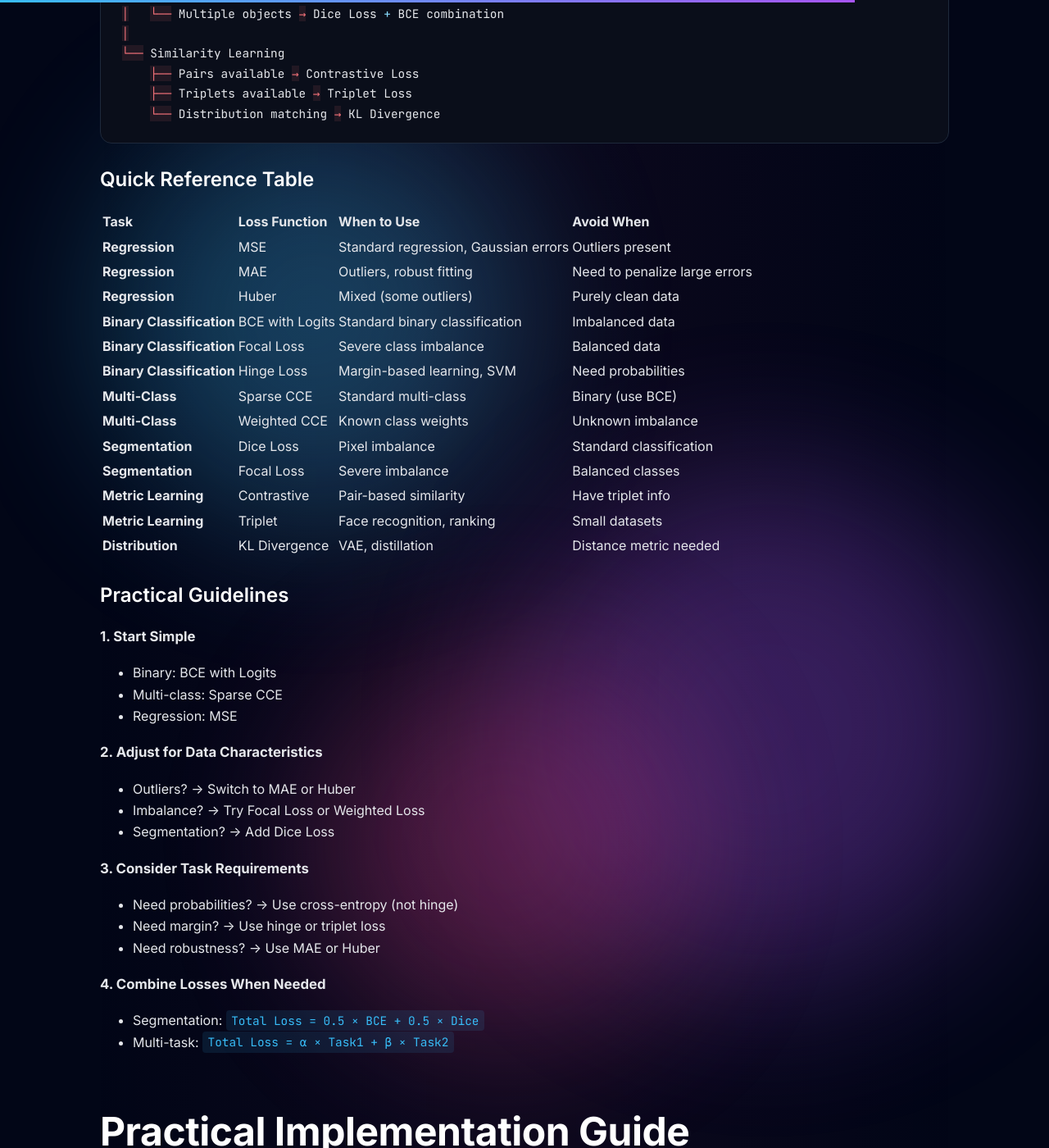
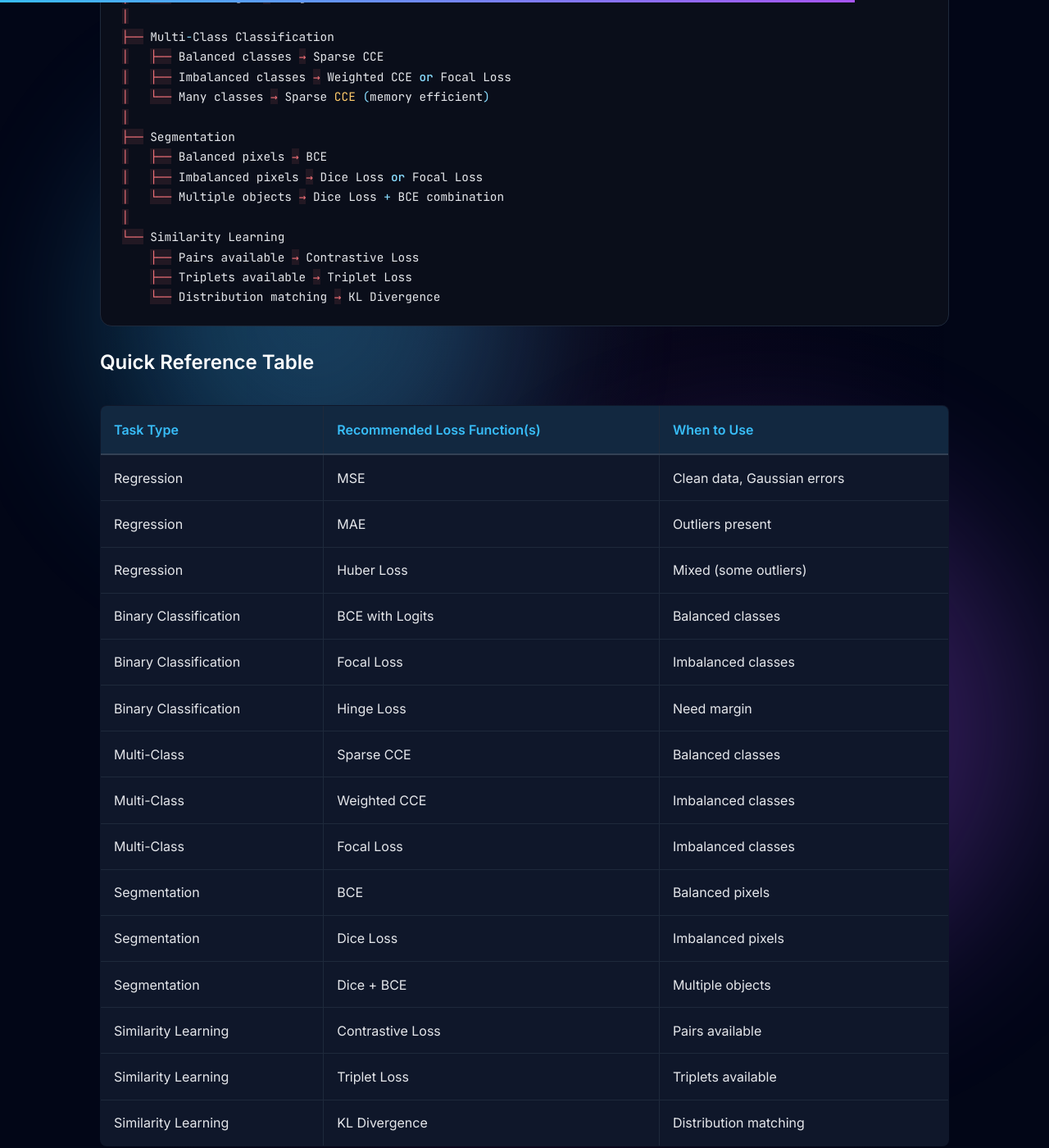
Before and after one commit to mayank1101/mayank1101.github.io, a Jekyll site: the page built from _posts/2025-01-03-loss-functions.md, in a window 1280 px wide and 1400 px high, scrolled down 26029 px. Shown: the whole window at 82% size. Built offline with Jekyll 4.4.1, drawn with Linux system fonts in a browser that asks for light colours.

Commit message:
added table styling in css

```diff
--- a/_posts/2025-01-03-loss-functions.md
+++ b/_posts/2025-01-03-loss-functions.md
@@ -947,21 +947,23 @@ Task Type?
 
 ### Quick Reference Table
 
-| Task | Loss Function | When to Use | Avoid When |
-|:-----|:--------------|:------------|:-----------|
-| **Regression** | MSE | Standard regression, Gaussian errors | Outliers present |
-| **Regression** | MAE | Outliers, robust fitting | Need to penalize large errors |
-| **Regression** | Huber | Mixed (some outliers) | Purely clean data |
-| **Binary Classification** | BCE with Logits | Standard binary classification | Imbalanced data |
-| **Binary Classification** | Focal Loss | Severe class imbalance | Balanced data |
-| **Binary Classification** | Hinge Loss | Margin-based learning, SVM | Need probabilities |
-| **Multi-Class** | Sparse CCE | Standard multi-class | Binary (use BCE) |
-| **Multi-Class** | Weighted CCE | Known class weights | Unknown imbalance |
-| **Segmentation** | Dice Loss | Pixel imbalance | Standard classification |
-| **Segmentation** | Focal Loss | Severe imbalance | Balanced classes |
-| **Metric Learning** | Contrastive | Pair-based similarity | Have triplet info |
-| **Metric Learning** | Triplet | Face recognition, ranking | Small datasets |
-| **Distribution** | KL Divergence | VAE, distillation | Distance metric needed |
+| Task Type | Recommended Loss Function(s) | When to Use |
+|:----------|:-----------------------------|:------------|
+| Regression | MSE | Clean data, Gaussian errors |
+| Regression | MAE | Outliers present |
+| Regression | Huber Loss | Mixed (some outliers) |
+| Binary Classification | BCE with Logits | Balanced classes |
+| Binary Classification | Focal Loss | Imbalanced classes |
+| Binary Classification | Hinge Loss | Need margin |
+| Multi-Class | Sparse CCE | Balanced classes |
+| Multi-Class | Weighted CCE | Imbalanced classes |
+| Multi-Class | Focal Loss | Imbalanced classes |
+| Segmentation | BCE | Balanced pixels |
+| Segmentation | Dice Loss | Imbalanced pixels |
+| Segmentation | Dice + BCE | Multiple objects |
+| Similarity Learning | Contrastive Loss | Pairs available |
+| Similarity Learning | Triplet Loss | Triplets available |
+| Similarity Learning | KL Divergence | Distribution matching |
 
 ### Practical Guidelines
 
--- a/assets/style.css
+++ b/assets/style.css
@@ -1498,6 +1498,72 @@ p {
   font-weight: 600;
 }
 
+/* ===== Tables ===== */
+table {
+  width: 100%;
+  border-collapse: collapse;
+  margin: 2rem 0;
+  background: var(--card);
+  border-radius: 8px;
+  overflow: hidden;
+  border: 1px solid var(--border-bright);
+}
+
+table thead {
+  background: rgba(56, 189, 248, 0.1);
+}
+
+table th {
+  padding: 1rem;
+  text-align: left;
+  font-weight: 600;
+  color: var(--accent-cyan);
+  border-bottom: 2px solid var(--border-bright);
+  border-right: 1px solid var(--border);
+}
+
+table th:last-child {
+  border-right: none;
+}
+
+table td {
+  padding: 0.9rem 1rem;
+  color: var(--text);
+  border-bottom: 1px solid var(--border);
+  border-right: 1px solid var(--border);
+}
+
+table td:last-child {
+  border-right: none;
+}
+
+table tbody tr {
+  transition: background-color 0.2s ease;
+}
+
+table tbody tr:hover {
+  background: rgba(56, 189, 248, 0.05);
+}
+
+table tbody tr:last-child td {
+  border-bottom: none;
+}
+
+/* Mobile table responsiveness */
+@media (max-width: 768px) {
+  table {
+    font-size: 0.9rem;
+    display: block;
+    overflow-x: auto;
+    -webkit-overflow-scrolling: touch;
+  }
+
+  table th,
+  table td {
+    padding: 0.7rem 0.8rem;
+  }
+}
+
 /* ===== Code Blocks ===== */
 pre {
   background: #0a0e1a;
```
